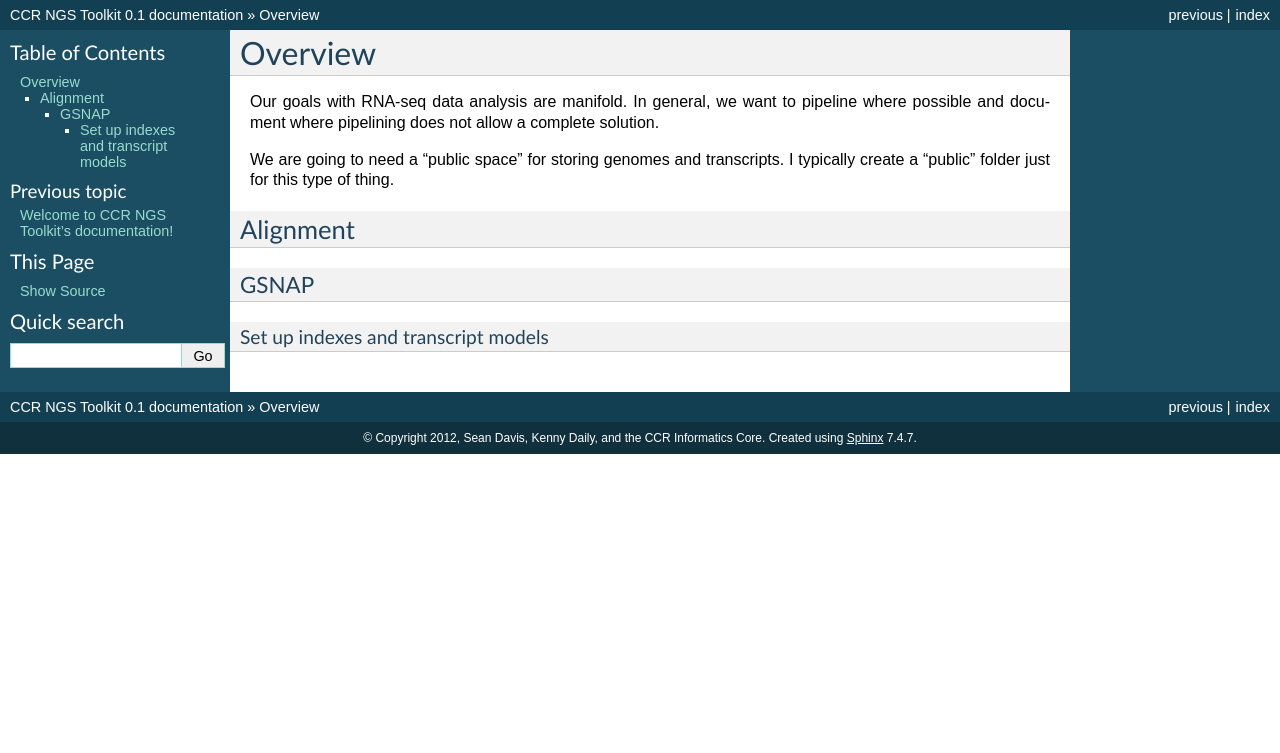
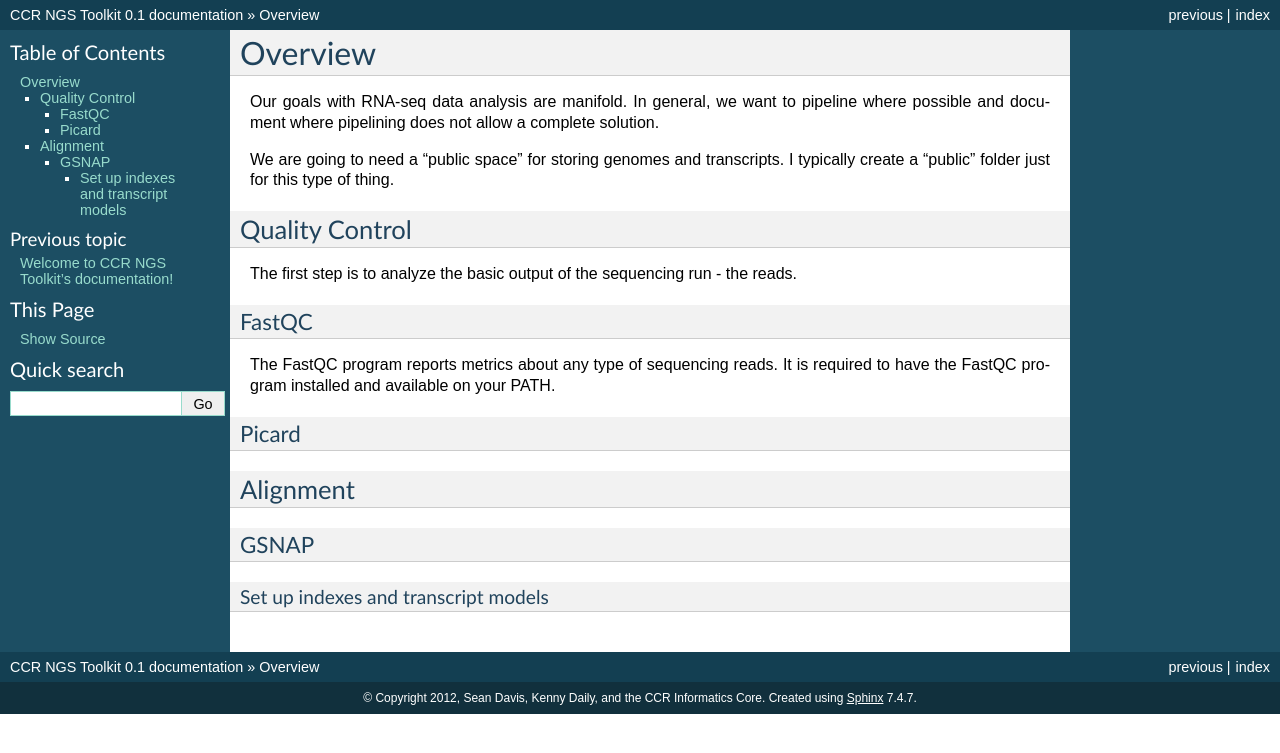
Before and after one commit to seandavi/CCR_NGS, a Sphinx documentation site: the page built from docs/RNAseq.rst, in a window 1280 px wide. Shown: the top 753 px of the page. Built offline with Sphinx 7.4.7, drawn with Linux system fonts in a browser that asks for light colours.

Commit message:
Added section on quality control to the documentation.

```diff
--- a/docs/RNAseq.rst
+++ b/docs/RNAseq.rst
@@ -3,6 +3,20 @@ Overview
 Our goals with RNA-seq data analysis are manifold.  In general, we want to pipeline where possible and document where pipelining does not allow a complete solution.
 
 We are going to need a "public space" for storing genomes and transcripts.  I typically create a "public" folder just for this type of thing.
+
+Quality Control
+---------------
+
+The first step is to analyze the basic output of the sequencing run - the reads.
+
+FastQC
+======
+The FastQC program reports metrics about any type of sequencing reads.
+It is required to have the FastQC program installed and available on your PATH.
+
+Picard
+======
+
 
 Alignment
 ---------
```
